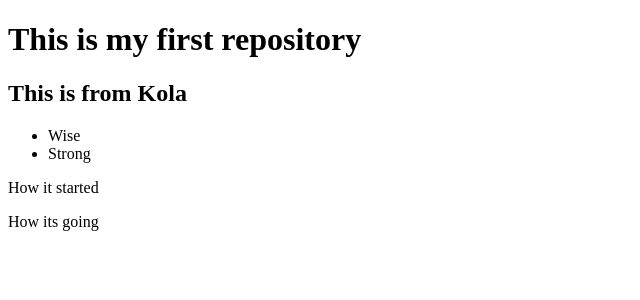
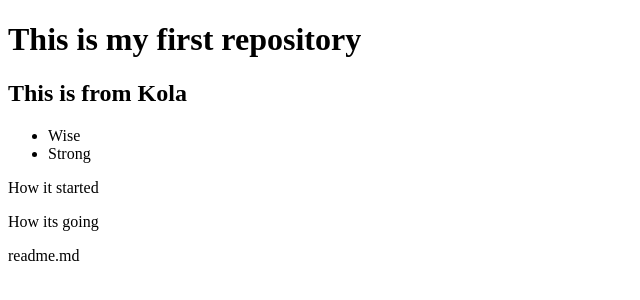
Before and after one commit to DEBBYADE/first-repo, a plain HTML site: page index.html in a window 1280 px wide. Shown: the full height of the page, 0-640 px from the left. Drawn offline with Linux system fonts and the light colour scheme.

Commit message:
open this

```diff
--- a/index.html
+++ b/index.html
@@ -15,5 +15,7 @@
     </ul>
     <p>How it started</p>
     <p>How its going</p>
+
+    readme.md
   </body>
 </html>
```
Also changed, not shown: 2 other files.
